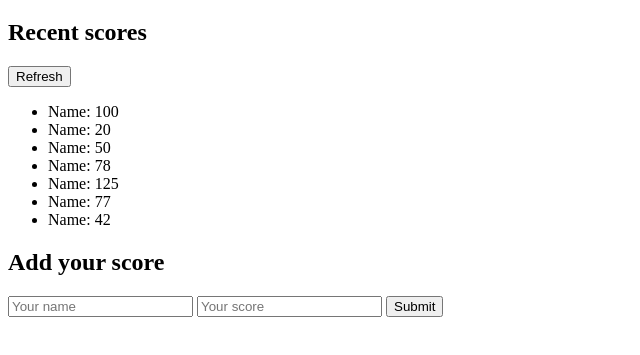
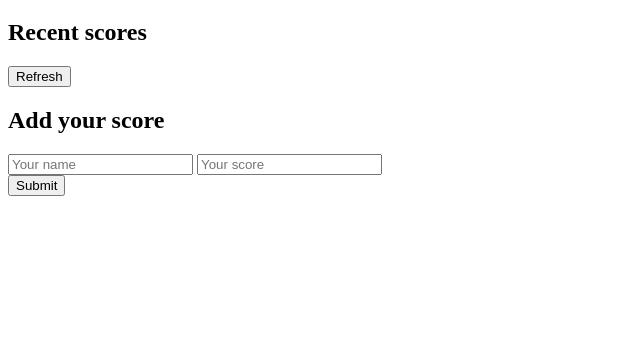
Before and after one commit to elarhadu/Leaderboard, a website: page src/index.html in a window 1280 px wide. Shown: the part 61-416 px from the top of the page, without its empty margins (0-640 px from the left). Drawn offline with Linux system fonts and the light colour scheme.

Commit message:
Replicate the wireframe provided in the project requirement

```diff
--- a/src/index.html
+++ b/src/index.html
@@ -26,23 +26,17 @@
                 <h2>Recent scores</h2>
                 <button>Refresh</button>
               </div>
-              <div class="track-details">
-                <ul>
-                  <li>Name: 100</li>
-                  <li>Name: 20</li>
-                  <li>Name: 50</li>
-                  <li>Name: 78</li>
-                  <li>Name: 125</li>
-                  <li>Name: 77</li>
-                  <li>Name: 42</li>
-                </ul>
-              </div>
+              <div class="track-details"></div>
             </div>
             <div class="add-scores">
               <h2>Add your score</h2>
-              <input type="text" name="" id="" placeholder="Your name" />
-              <input type="number" name="" id="" placeholder="Your score" />
-              <button type="submit">Submit</button>
+              <div class="input">
+                <input type="text" name="" id="" placeholder="Your name" />
+                <input type="number" name="" id="" placeholder="Your score" />
+                <div class="submit-button">
+                  <button type="submit">Submit</button>
+                </div>
+              </div>
             </div>
           </div>
         </div>
--- a/src/style.css
+++ b/src/style.css
@@ -3,9 +3,8 @@
   box-sizing: border-box;
 }
 
-ul {
-  list-style: none;
-  padding: 0;
+button {
+  box-shadow: rgba(0, 0, 0, 0.15) 1.95px 1.95px 2.6px;
 }
 
 .track {
@@ -22,21 +21,33 @@ ul {
 .track-scores {
   display: flex;
   flex-direction: column;
-  justify-content: flex-start;
+  align-items: center;
 }
 
 .add-scores {
   display: flex;
   flex-direction: column;
   gap: 10px;
-  width: 85%;
 }
 
 .track-details {
   border: 2px solid;
-  width: 80%;
+  width: 245px;
 }
 
-.track-details ul li:nth-child(even) {
+.track-details div:nth-child(even) {
   background-color: rgb(193, 193, 193);
 }
+
+.input {
+  display: flex;
+  flex-direction: column;
+  gap: 10px;
+  margin-top: -13px;
+  width: 185px;
+}
+
+.submit-button {
+  display: flex;
+  flex-direction: row-reverse;
+}
```
Also changed, not shown: src/index.js (+12 -0 lines), src/modules/details.js (added, +32 -0 lines).
